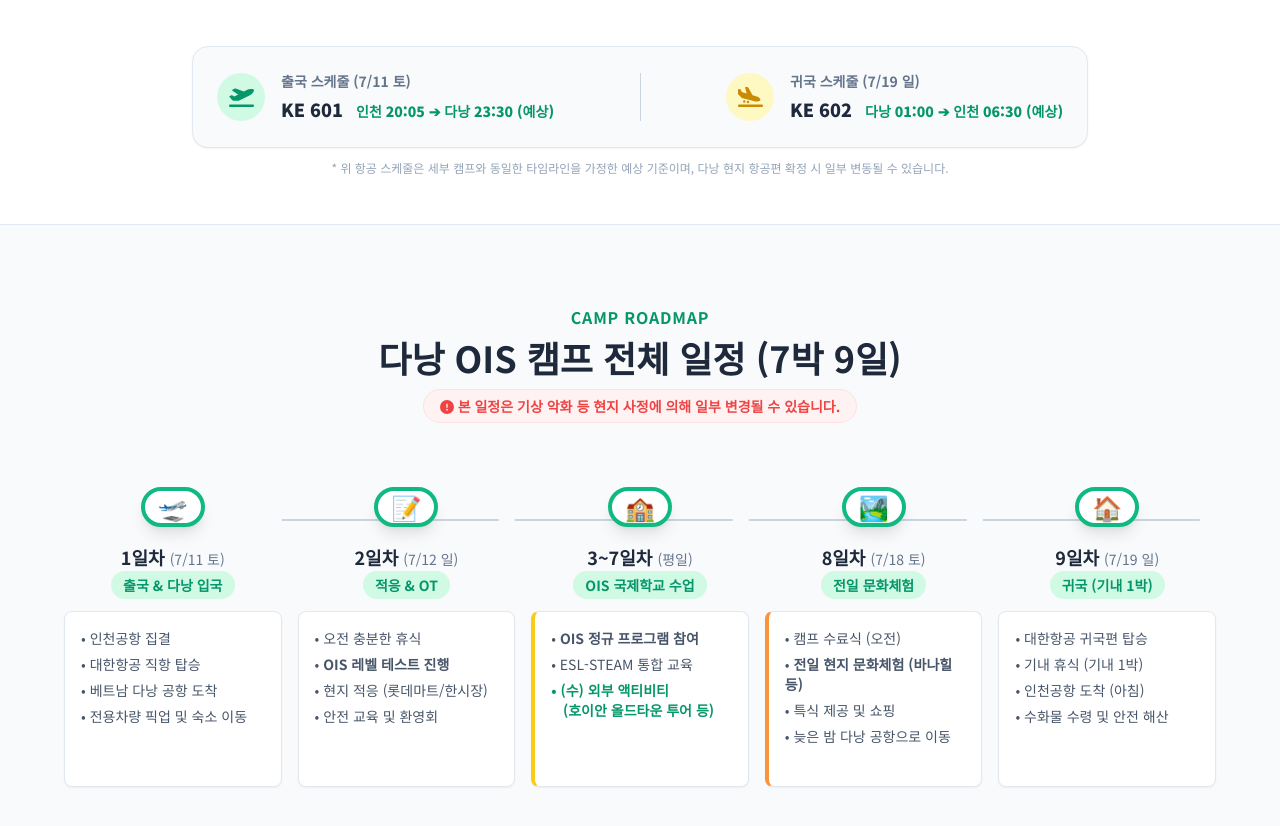
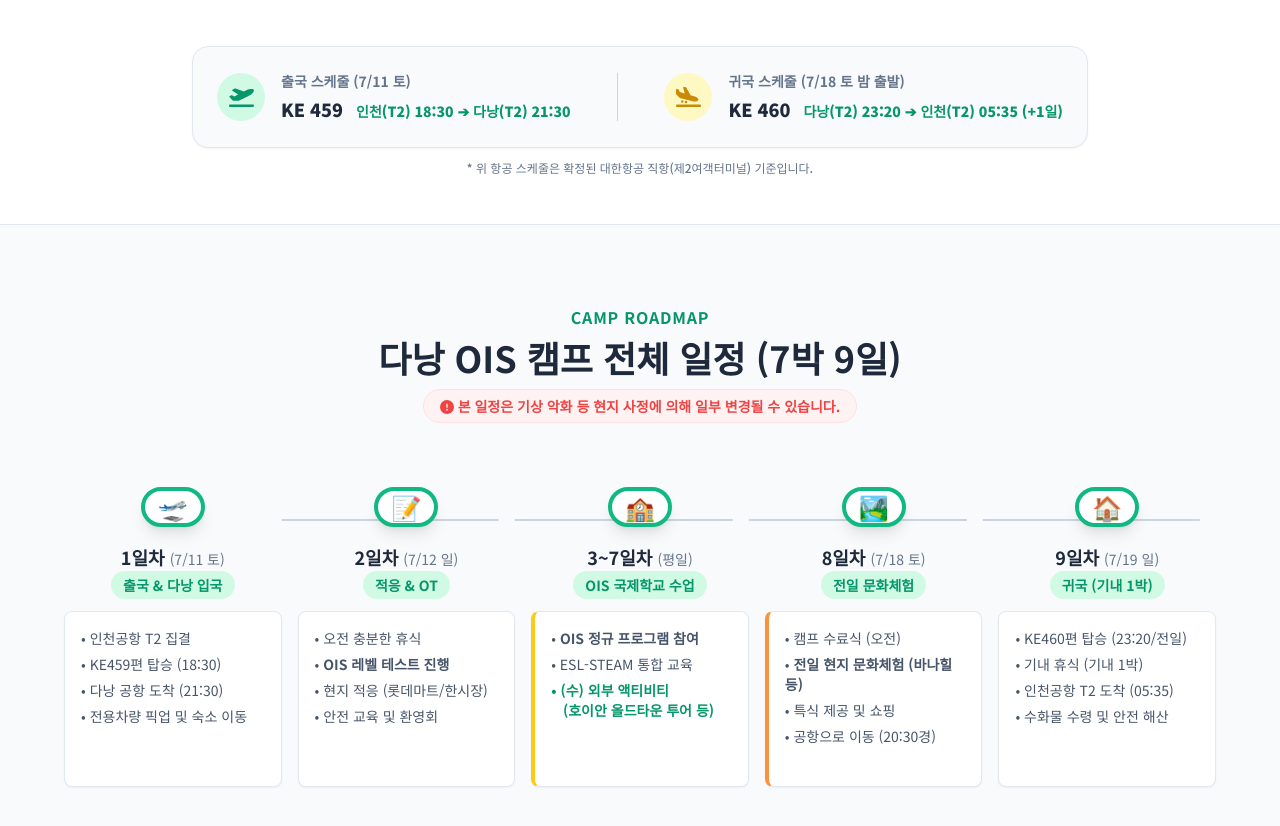
Before and after one commit to Indadady/260711_Danang, a plain HTML site: page index.html in a window 1280 px wide. Shown: the part 666-1492 px from the top of the page. Drawn offline with nearby package versions, Linux system fonts and the light colour scheme.

Commit message:
Update index.html

```diff
--- a/index.html
+++ b/index.html
@@ -182,7 +182,7 @@
                         </div>
                         <div>
                             <p class="text-sm text-slate-500 font-bold mb-1">출국 스케줄 (7/11 토)</p>
-                            <p class="text-lg font-black text-slate-800">KE 601 <span class="text-emerald-600 text-sm ml-2">인천 20:05 ➔ 다낭 23:30 (예상)</span></p>
+                            <p class="text-lg font-black text-slate-800">KE 459 <span class="text-emerald-600 text-sm ml-2">인천(T2) 18:30 ➔ 다낭(T2) 21:30</span></p>
                         </div>
                     </div>
                     <div class="hidden md:block w-px h-12 bg-slate-300"></div>
@@ -191,12 +191,12 @@
                             <i class="fa-solid fa-plane-arrival"></i>
                         </div>
                         <div>
-                            <p class="text-sm text-slate-500 font-bold mb-1">귀국 스케줄 (7/19 일)</p>
-                            <p class="text-lg font-black text-slate-800">KE 602 <span class="text-emerald-600 text-sm ml-2">다낭 01:00 ➔ 인천 06:30 (예상)</span></p>
+                            <p class="text-sm text-slate-500 font-bold mb-1">귀국 스케줄 (7/18 토 밤 출발)</p>
+                            <p class="text-lg font-black text-slate-800">KE 460 <span class="text-emerald-600 text-sm ml-2">다낭(T2) 23:20 ➔ 인천(T2) 05:35 (+1일)</span></p>
                         </div>
                     </div>
                 </div>
-                <p class="text-center text-xs text-slate-400 mt-3">* 위 항공 스케줄은 세부 캠프와 동일한 타임라인을 가정한 예상 기준이며, 다낭 현지 항공편 확정 시 일부 변동될 수 있습니다.</p>
+                <p class="text-center text-xs text-slate-500 font-medium mt-3">* 위 항공 스케줄은 확정된 대한항공 직항(제2여객터미널) 기준입니다.</p>
             </div>
         </section>
 
@@ -224,9 +224,9 @@
                             <p class="text-sm text-emerald-600 font-bold mb-3 bg-emerald-100 px-3 py-1 rounded-full">출국 & 다낭 입국</p>
                             <div class="bg-white p-4 rounded-lg shadow-sm border border-slate-200 text-sm w-full h-full">
                                 <ul class="text-left space-y-1.5 text-slate-600">
-                                    <li>• 인천공항 집결</li>
-                                    <li>• 대한항공 직항 탑승</li>
-                                    <li>• 베트남 다낭 공항 도착</li>
+                                    <li>• 인천공항 T2 집결</li>
+                                    <li>• KE459편 탑승 (18:30)</li>
+                                    <li>• 다낭 공항 도착 (21:30)</li>
                                     <li>• 전용차량 픽업 및 숙소 이동</li>
                                 </ul>
                             </div>
@@ -277,7 +277,7 @@
                                     <li>• 캠프 수료식 (오전)</li>
                                     <li>• <strong>전일 현지 문화체험 (바나힐 등)</strong></li>
                                     <li>• 특식 제공 및 쇼핑</li>
-                                    <li>• 늦은 밤 다낭 공항으로 이동</li>
+                                    <li>• 공항으로 이동 (20:30경)</li>
                                 </ul>
                             </div>
                         </div>
@@ -291,9 +291,9 @@
                             <p class="text-sm text-emerald-600 font-bold mb-3 bg-emerald-100 px-3 py-1 rounded-full">귀국 (기내 1박)</p>
                             <div class="bg-white p-4 rounded-lg shadow-sm border border-slate-200 text-sm w-full h-full">
                                 <ul class="text-left space-y-1.5 text-slate-600">
-                                    <li>• 대한항공 귀국편 탑승</li>
+                                    <li>• KE460편 탑승 (23:20/전일)</li>
                                     <li>• 기내 휴식 (기내 1박)</li>
-                                    <li>• 인천공항 도착 (아침)</li>
+                                    <li>• 인천공항 T2 도착 (05:35)</li>
                                     <li>• 수화물 수령 및 안전 해산</li>
                                 </ul>
                             </div>
```
